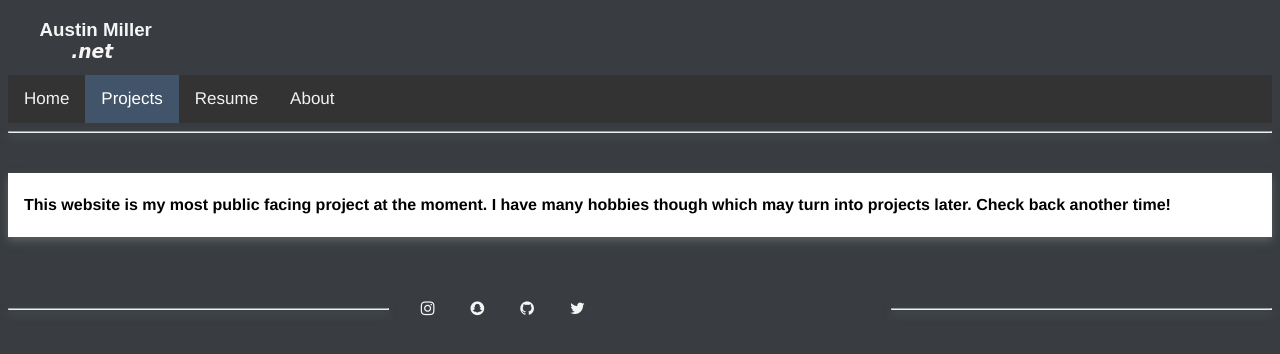
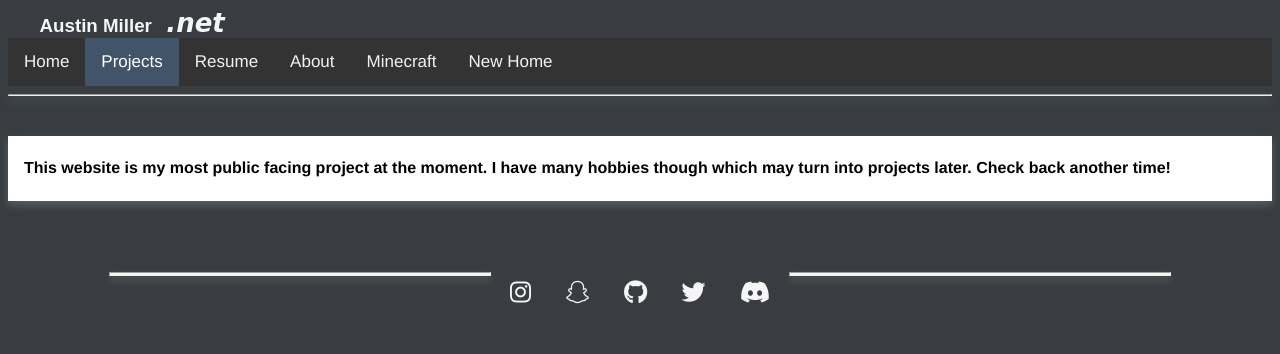
Before and after one commit to austinwmille/austinwmille.github.io, a plain HTML site: page projects.html in a window 1280 px wide. Drawn offline with Linux system fonts and the light colour scheme.

Commit message:
changed all the old pages

```diff
--- a/austin3.css
+++ b/austin3.css
@@ -1,6 +1,5 @@
 html {
     background-color: #1a1f24dc;
-
 }
 
 body {
@@ -9,31 +8,8 @@ body {
     height: 100vh;
 }
 
-#indextitle, #sig {
-    margin: 0;
-    margin-left: 2.5%;
-    margin-top: 1.5%;
-}
-
 h4 {
     font-family: Helvetica, Arial, sans-serif;
-}
-
-#sig {
-    font-family: cursive;
-    font-style: italic;
-    margin: 0;
-    margin-left: 5%;
-    margin-bottom: 1%;
-}
-
-.sigdiv {
-
-}
-
-#indextitle {
-    font-family: fantasy;
-
 }
 
 #topnavhr {
@@ -45,20 +21,9 @@ hr {
     color: rgba(122, 131, 126, 0.5);
 }
 
-#bothr1 {
-    float: left;
-}
-
-#bothr2 {
-    float: right;
-}
-
-#bothr1, #bothr2 {
-    display: inline-block;
-    margin-bottom: 2%;
-}
-
+/* Footer container */
 #footer {
+    text-align: center;  /* Center the icons */
     margin-top: 5%;
     left: 0;
     bottom: 0;
@@ -66,6 +31,16 @@ hr {
     position: static;
     height: 40px;
 }
+
+/* Horizontal rule adjustments for the footer */
+#bothr1, #bothr2 {
+    display: inline-block;
+    margin-bottom: 2%;
+    width: 30%;  /* Adjust width as needed */
+    height: 2px; /* Adjust height for a cleaner look */
+    background-color: whitesmoke;  /* Ensure it matches the overall theme */
+}
+
 
 .card {
     box-shadow: 0 4px 8px 0 rgba(122, 131, 126, 0.5);
@@ -122,18 +97,81 @@ hr {
     display: none;
 }
 
-.fa {
-    color: inherit;
+/* Style for the icons */
+.fa, .fab {
+    color: whitesmoke; /* Ensure they stay white or another desired color */
+    font-size: 24px;   /* Adjust the size as needed */
+    margin: 0 15px;    /* Add space between the icons */
     text-decoration: none;
-    text-align: center;
-    margin-left: 2.5%;
+    display: inline-block;  /* Ensure proper centering */
+    transition: color 0.3s; /* Smooth transition for color change */
 }
 
-.fa:hover {
+/* Change color on hover */
+.fa:hover, .fab:hover {
+    color: #FF4500; /* Change to your desired hover color */
     opacity: 0.7;
 }
 
-.fa:visited {
-    color: inherit;
+/* Prevent the icons from turning purple after being clicked */
+.fa:visited, .fab:visited {
+    color: whitesmoke; /* Ensure visited links stay the same color */
     text-decoration: none;
 }
+
+/* Style for the Austin Miller text */
+#indextitle {
+    font-family: fantasy;
+    margin: 0;
+    display: inline;
+}
+
+/* Style for the .net part */
+#sig {
+    font-family: 'Pacifico', cursive;
+    font-style: italic;
+    font-size: 26px;
+    margin-left: 10px;
+    display: inline;
+}
+
+/* Adjust the splash text positioning to avoid overlapping */
+/* Remove slant from the signature */
+.sigdiv {
+    display: inline-block;
+    margin-left: 2.5%;
+    margin-top: 0%;
+    transform: none; /* Remove the slant */
+    position: relative;
+    z-index: 1;
+}
+
+/* Push splash text 15% to the right */
+#splashtxt {
+    font-family: 'Arial Black', sans-serif;
+    font-size: 22px;
+    color: #FF4500;
+    transform: rotate(-5deg); /* Slight slant for splash text */
+    text-shadow: 2px 2px 4px #333;
+    text-align: center;
+    margin-top: -20px;
+    margin-left: 0%; /* Increase margin-left to push it to the right */
+    z-index: 1;
+    position: relative;
+}
+
+#splashtxt:hover {
+  transform: rotate(-5deg); /* Keep slight slant */
+  color: #FF4500; /* Same color, no hover effect */
+}
+
+/* Navbar styling for consistency */
+.w3-bar {
+    padding-top: 15px;
+    padding-bottom: 10px;
+    background-color: #333;
+}
+
+.w3-bar-item {
+    padding: 8px 16px;
+}
--- a/projects.html
+++ b/projects.html
@@ -7,6 +7,7 @@
 <title>Projects</title>
 <link rel="stylesheet" href="austin3.css" />
 <link rel="stylesheet" href="https://cdnjs.cloudflare.com/ajax/libs/font-awesome/4.7.0/css/font-awesome.min.css">
+<link rel="stylesheet" href="https://cdnjs.cloudflare.com/ajax/libs/font-awesome/6.0.0-beta3/css/all.min.css">
 </head>
 
 <body >
@@ -20,6 +21,8 @@
     <a href="projects.html" class="active">Projects</a>
     <a href="resume.html">Resume</a>
     <a href="about.html">About</a>
+    <a href="minecraft.html">Minecraft</a>
+    <a href="index.html">New Home</a>
     <a href="javascript:void(0);" class="icon" onclick="myFunction()">
     <i class="fa fa-bars"></i>
     </a>
@@ -37,11 +40,11 @@
 
 <div class="footer" id="footer">
     <hr id="bothr1" width="30%">
-    <a href="https://www.instagram.com/austinwmille/" class="fa fa-instagram"></a>
-    <a href="images/snapchat.jpg" class="fa fa-snapchat"></a>
-    <a href="https://github.com/austinwmille" class="fa fa-github"></a>
-    <a href="https://twitter.com/austinwmille" class="fa fa-twitter"></a>
-    <a href="images/discord.png" class="fa fa-discord"></a>
+    <a href="https://www.instagram.com/austinwmille/" class="fab fa-instagram"></a>
+    <a href="images/snapchat.jpg" class="fab fa-snapchat"></a>
+    <a href="https://github.com/austinwmille" class="fab fa-github"></a>
+    <a href="https://twitter.com/austinwmille" class="fab fa-twitter"></a>
+    <a href="https://discord.gg/sDSUBHH5ju" class="fab fa-discord"></a>
     <hr id="bothr2" width="30%">
 </div>
 </body>
```
Also changed, not shown: about.html (+7 -5 lines), austin3.html (+7 -6 lines), minecraft.html (+25 -7 lines), resume.html (+9 -5 lines). Lines whose indentation alone changed are shown as unchanged.
